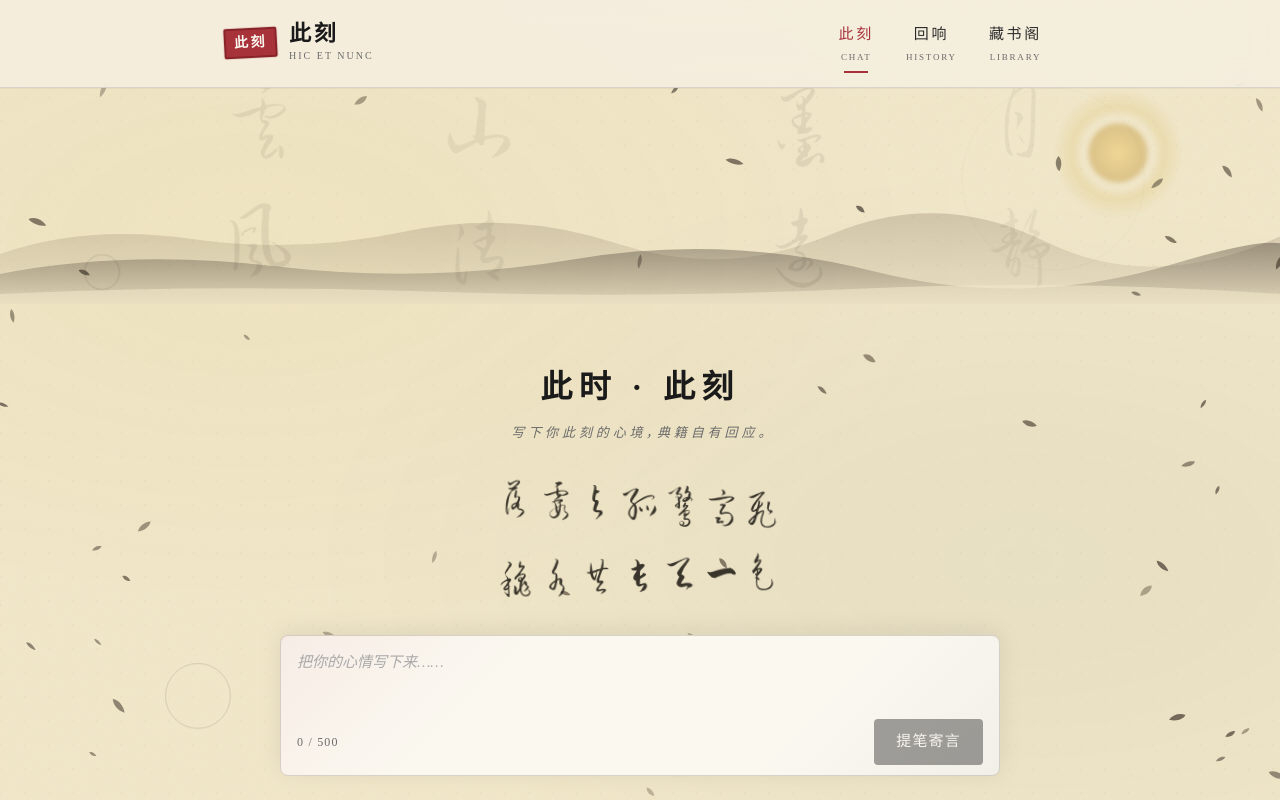
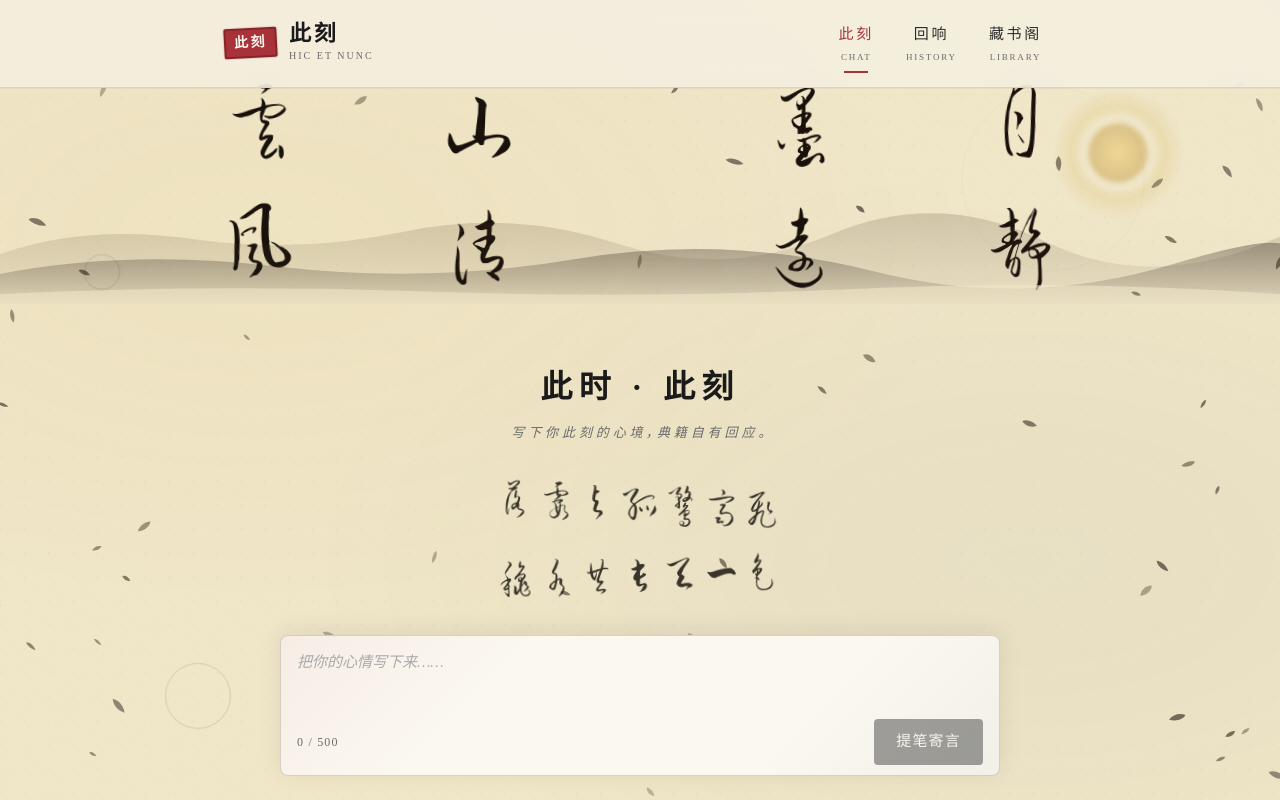
Before and after one commit to PPPPPcccc/WenXueAgent, a Vue app: page / in a window 1280 px wide. Built offline with nearby package versions, Linux system fonts and the light colour scheme.

Commit message:
feat(mountain): 云山墨月8字缓慢书写+深黑+整体淡化循环

```diff
--- a/src/components/MountainDeco.vue
+++ b/src/components/MountainDeco.vue
@@ -8,10 +8,10 @@
       <div class="halo halo-2"></div>
     </div>
 
-    <!-- 墨色大字网格（2 行 × 4 列，无重叠） -->
+    <!-- 墨色大字网格（2 行 × 4 列，无重叠）：缓慢书写动画 -->
     <div class="ink-grid">
       <span v-for="(c, i) in chars" :key="i" class="ink-char"
-            :style="{ '--idx': i, '--rot': rot(i), '--op': op(i) }">
+            :style="{ '--idx': i, '--rot': rot(i) }">
         {{ c }}
       </span>
     </div>
@@ -43,14 +43,10 @@
 // 8 字诗：云山墨月风清远静 —— 子集字体全部支持，无重叠网格排版
 const chars = ['云', '山', '墨', '月', '风', '清', '远', '静']
 
-// 微旋转（±4°）和微透明度差异（0.05–0.09）保留手写感
+// 微旋转（±4°）保留手写感
 function rot(i) {
   const map = [-3, 2, -2, 4, -4, 1, 3, -1]
   return `${map[i % map.length]}deg`
-}
-function op(i) {
-  const map = [0.07, 0.06, 0.08, 0.05, 0.07, 0.06, 0.08, 0.05]
-  return map[i % map.length]
 }
 </script>
 
@@ -124,17 +120,95 @@ function op(i) {
   font-size: 80px;
   line-height: 1;
   color: #18100a;
-  opacity: var(--op);
+  /* 初始：淡灰、被右裁（未书写） */
+  opacity: 0.08;
+  clip-path: inset(-12% 100% -12% -12%);
   transform: rotate(var(--rot));
   user-select: none;
   filter: blur(0.3px);
+  animation: writeHoldFade 12s var(--ease) infinite both;
 }
 
+/* 每字用专属 keyframe，错开书写时机；所有字在 33% 写完，一起 hold、一起 fade */
+
 /* 让边缘的字稍微靠向内，避免被父容器裁切 */
-.ink-char:nth-child(1) { justify-content: flex-end; padding-right: 6%; }
-.ink-char:nth-child(4) { justify-content: flex-start; padding-left: 6%; }
-.ink-char:nth-child(5) { justify-content: flex-end; padding-right: 6%; }
-.ink-char:nth-child(8) { justify-content: flex-start; padding-left: 6%; }
+.ink-char:nth-child(1) { justify-content: flex-end; padding-right: 6%; animation-name: writeChar1; }
+.ink-char:nth-child(2) { justify-content: center;  animation-name: writeChar2; }
+.ink-char:nth-child(3) { justify-content: center;  animation-name: writeChar3; }
+.ink-char:nth-child(4) { justify-content: flex-start; padding-left: 6%; animation-name: writeChar4; }
+.ink-char:nth-child(5) { justify-content: flex-end; padding-right: 6%; animation-name: writeChar5; }
+.ink-char:nth-child(6) { justify-content: center;  animation-name: writeChar6; }
+.ink-char:nth-child(7) { justify-content: center;  animation-name: writeChar7; }
+.ink-char:nth-child(8) { justify-content: flex-start; padding-left: 6%; animation-name: writeChar8; }
+
+/* 关键帧模板：
+   0%   - 淡灰、被右裁（未写）
+   N%   - 字 N 开始书写（仍淡灰、被右裁）
+   M%   - 字 N 完成书写（深黑、完全展开）
+   70%  - 全部书写完成，深黑
+   85%  - 整体淡化到 0
+   100% - 保持 0 等待循环 */
+@keyframes writeChar1 {
+  0%   { opacity: 0.08; clip-path: inset(-12% 100% -12% -12%); }
+  5%   { opacity: 1;    clip-path: inset(-12% -12% -12% -12%); }
+  70%  { opacity: 1;    clip-path: inset(-12% -12% -12% -12%); }
+  85%  { opacity: 0;    clip-path: inset(-12% -12% -12% -12%); }
+  100% { opacity: 0;    clip-path: inset(-12% -12% -12% -12%); }
+}
+@keyframes writeChar2 {
+  0%, 4% { opacity: 0.08; clip-path: inset(-12% 100% -12% -12%); }
+  9%     { opacity: 1;    clip-path: inset(-12% -12% -12% -12%); }
+  70%    { opacity: 1;    clip-path: inset(-12% -12% -12% -12%); }
+  85%    { opacity: 0;    clip-path: inset(-12% -12% -12% -12%); }
+  100%   { opacity: 0;    clip-path: inset(-12% -12% -12% -12%); }
+}
+@keyframes writeChar3 {
+  0%, 8% { opacity: 0.08; clip-path: inset(-12% 100% -12% -12%); }
+  13%    { opacity: 1;    clip-path: inset(-12% -12% -12% -12%); }
+  70%    { opacity: 1;    clip-path: inset(-12% -12% -12% -12%); }
+  85%    { opacity: 0;    clip-path: inset(-12% -12% -12% -12%); }
+  100%   { opacity: 0;    clip-path: inset(-12% -12% -12% -12%); }
+}
+@keyframes writeChar4 {
+  0%, 12% { opacity: 0.08; clip-path: inset(-12% 100% -12% -12%); }
+  17%     { opacity: 1;    clip-path: inset(-12% -12% -12% -12%); }
+  70%     { opacity: 1;    clip-path: inset(-12% -12% -12% -12%); }
+  85%     { opacity: 0;    clip-path: inset(-12% -12% -12% -12%); }
+  100%    { opacity: 0;    clip-path: inset(-12% -12% -12% -12%); }
+}
+@keyframes writeChar5 {
+  0%, 16% { opacity: 0.08; clip-path: inset(-12% 100% -12% -12%); }
+  21%     { opacity: 1;    clip-path: inset(-12% -12% -12% -12%); }
+  70%     { opacity: 1;    clip-path: inset(-12% -12% -12% -12%); }
+  85%     { opacity: 0;    clip-path: inset(-12% -12% -12% -12%); }
+  100%    { opacity: 0;    clip-path: inset(-12% -12% -12% -12%); }
+}
+@keyframes writeChar6 {
+  0%, 20% { opacity: 0.08; clip-path: inset(-12% 100% -12% -12%); }
+  25%     { opacity: 1;    clip-path: inset(-12% -12% -12% -12%); }
+  70%     { opacity: 1;    clip-path: inset(-12% -12% -12% -12%); }
+  85%     { opacity: 0;    clip-path: inset(-12% -12% -12% -12%); }
+  100%    { opacity: 0;    clip-path: inset(-12% -12% -12% -12%); }
+}
+@keyframes writeChar7 {
+  0%, 24% { opacity: 0.08; clip-path: inset(-12% 100% -12% -12%); }
+  29%     { opacity: 1;    clip-path: inset(-12% -12% -12% -12%); }
+  70%     { opacity: 1;    clip-path: inset(-12% -12% -12% -12%); }
+  85%     { opacity: 0;    clip-path: inset(-12% -12% -12% -12%); }
+  100%    { opacity: 0;    clip-path: inset(-12% -12% -12% -12%); }
+}
+@keyframes writeChar8 {
+  0%, 28% { opacity: 0.08; clip-path: inset(-12% 100% -12% -12%); }
+  33%     { opacity: 1;    clip-path: inset(-12% -12% -12% -12%); }
+  70%     { opacity: 1;    clip-path: inset(-12% -12% -12% -12%); }
+  85%     { opacity: 0;    clip-path: inset(-12% -12% -12% -12%); }
+  100%    { opacity: 0;    clip-path: inset(-12% -12% -12% -12%); }
+}
+
+/* 占位 keyframe，避免被覆盖警告（实际未引用） */
+@keyframes writeHoldFade {
+  0%, 100% { opacity: 0.08; clip-path: inset(-12% 100% -12% -12%); }
+}
 
 /* ---- 远山 ---- */
 .mountains-svg {
```
